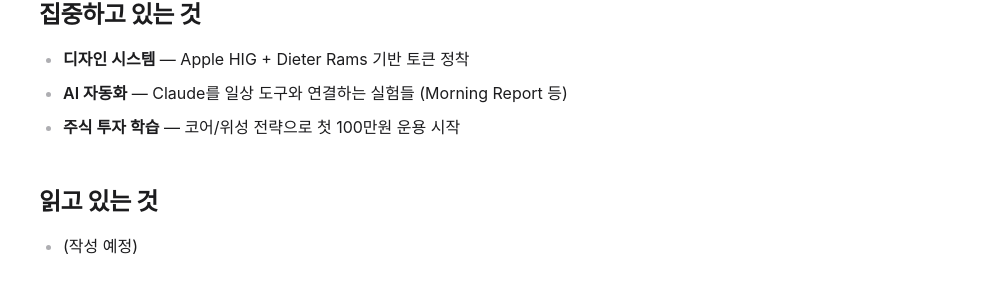
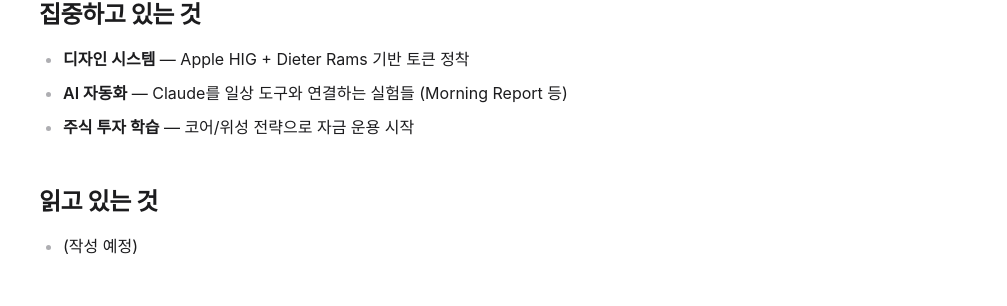
Before and after one commit to jinyeung0618/jinyeung0618.github.io, a Jekyll site: the page built from now.md, in a window 1280 px wide and 1105 px high. Shown: the part 313-619 px from the top of the window, without its empty margins (273-1280 px from the left). Built offline with Jekyll 4.4.1, drawn with Linux system fonts in a browser that asks for light colours.

Commit message:
Remove specific amount from /now investing line

```diff
--- a/now.md
+++ b/now.md
@@ -15,7 +15,7 @@ description: 지금 집중하고 있는 것들.
 
 - **디자인 시스템** — Apple HIG + Dieter Rams 기반 토큰 정착
 - **AI 자동화** — Claude를 일상 도구와 연결하는 실험들 (Morning Report 등)
-- **주식 투자 학습** — 코어/위성 전략으로 첫 100만원 운용 시작
+- **주식 투자 학습** — 코어/위성 전략으로 자금 운용 시작
 
 ## 읽고 있는 것
 
```
